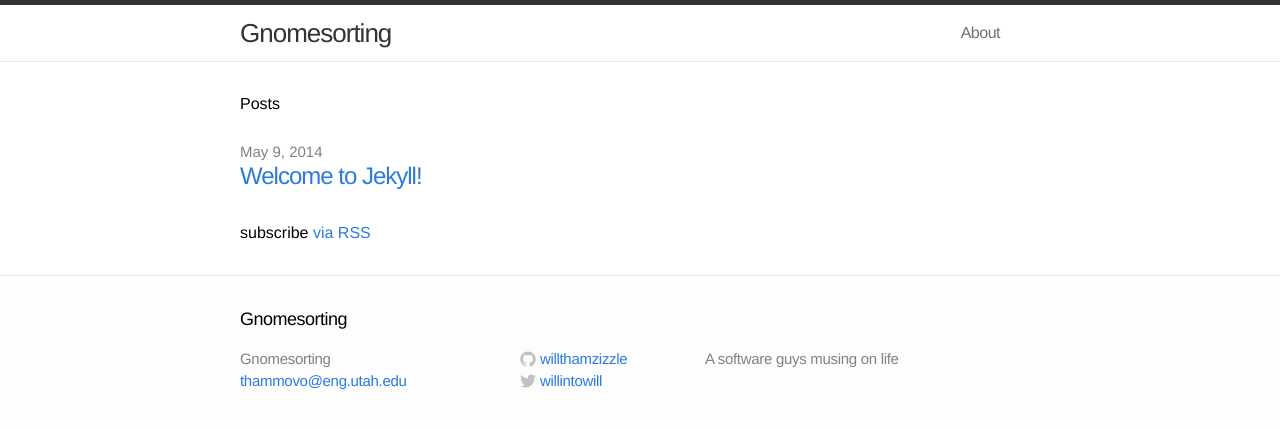
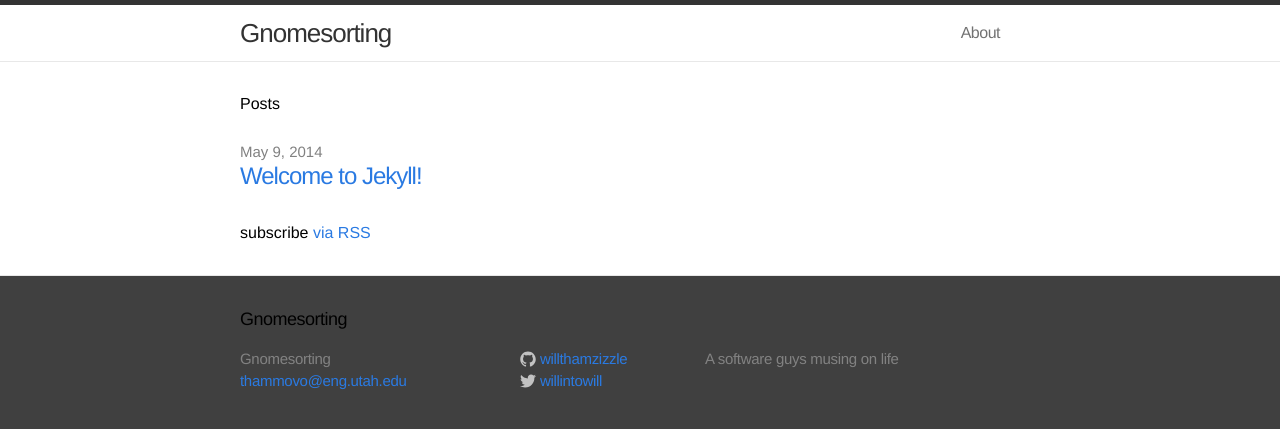
Before and after one commit to willthamzizzle/Gnomesort.github.io, a Jekyll site: the page built from index.html, in a window 1280 px wide. Shown: the top 429 px of the page. Built offline with Jekyll 4.4.1, drawn with Linux system fonts in a browser that asks for light colours.

Commit message:
no message

```diff
--- a/css/main.css
+++ b/css/main.css
@@ -13,7 +13,7 @@
   font-size: 16px;
   line-height: 1.5;
   font-weight: 300;
-  background-color: #fdfdfd;
+  background-color: #404040; /* 404040 fdfdfd */
 }
 
 h1, h2, h3, h4, h5, h6 { font-size: 100%; font-weight: 400; }
```
